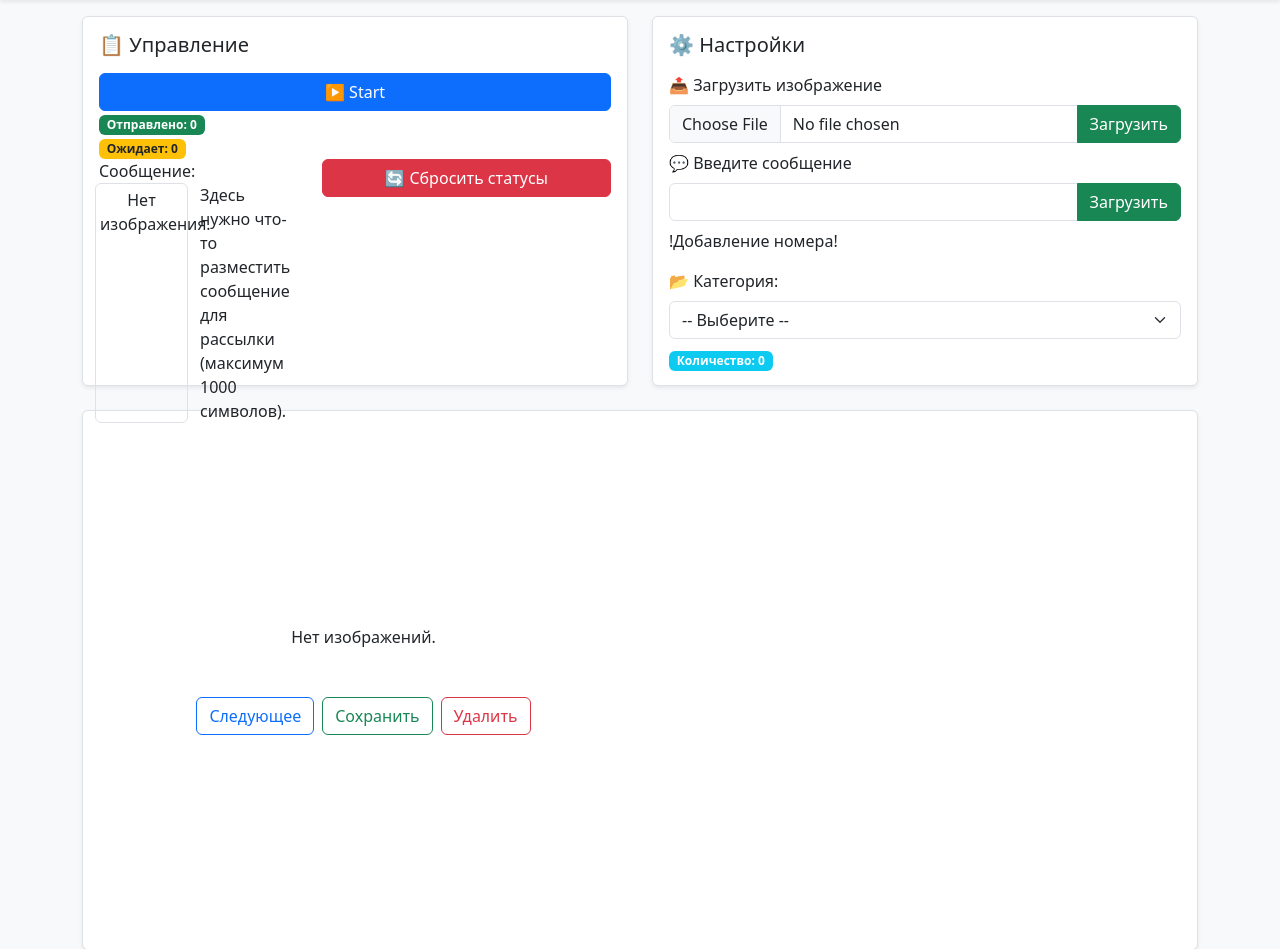
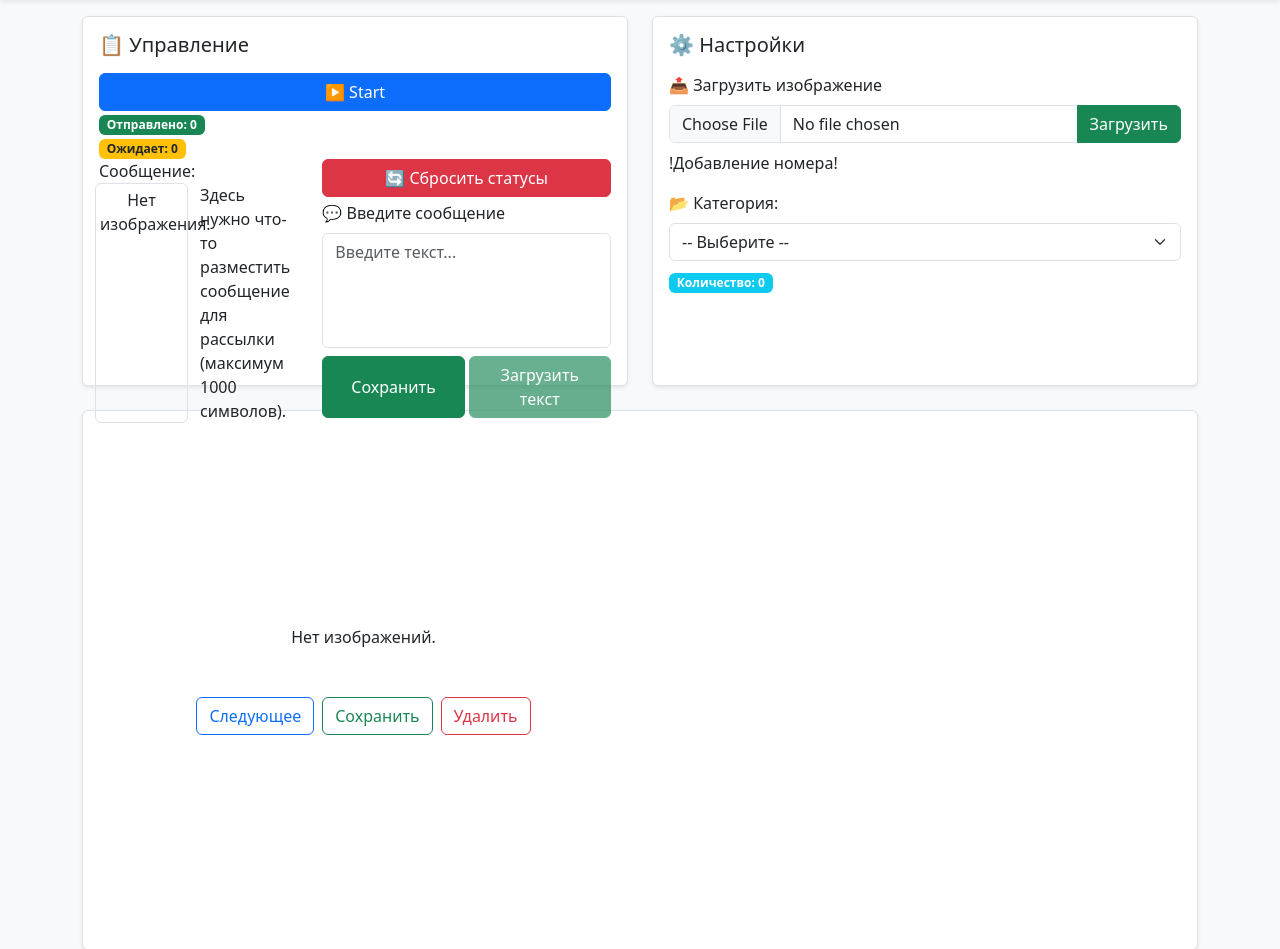
Before and after one commit to Resmus1/Whatsapp-Sender-2.0, a Flask app: page / in a window 1280 px wide. Shown: the part 57-1006 px from the top of the page. Run offline with Flask 3, Linux system fonts and the light colour scheme; data that the repository does not hold is empty.

Commit message:
Add textarea with 1000-char limit and placeholder. Load saved text from session into textarea. Add two buttons with 50% width using flexbox. Enable disabling buttons via disabled attribute. Fix Jinja template errors with session text rendering.

```diff
--- a/static/css/main.css
+++ b/static/css/main.css
@@ -25,3 +25,9 @@
     width: auto;
     object-fit: contain;
 }
+
+.textarea_message {
+    overflow-y: auto;
+    resize: none;
+    height: 115px;
+}
--- a/templates/index.html
+++ b/templates/index.html
@@ -50,9 +50,24 @@
         </div>
     </div>
     <div class="col-md-7">
-        <form action="/reset_statuses" method="get" class="mb-1">
-            <button type="submit" class="btn btn-danger w-100">🔄 Сбросить статусы</button>
-        </form>
+        <div class="row">
+            <form action="/reset_statuses" method="get" class="mb-1">
+                <button type="submit" class="btn btn-danger w-100">🔄 Сбросить статусы</button>
+            </form>
+        </div>
+        <div>
+            <form action="/text" method="post" class="mb-2">
+                <label for="text" class="form-label">💬 Введите сообщение</label>
+                <div class="mb-2">
+                    <textarea name="text" id="text" class="form-control textarea_message" maxlength="1000"
+                        placeholder="Введите текст...">{{ session.get('text_message') }}</textarea>
+                </div>
+                <div class="d-flex">
+                    <button type="submit" class="btn btn-success w-50 me-1">Сохранить</button>
+                    <button type="submit" class="btn btn-success w-50 disabled">Загрузить текст</button>
+                </div>
+            </form>
+        </div>
     </div>
 </div>
 
@@ -66,14 +81,6 @@
     <label class="form-label">📤 Загрузить изображение</label>
     <div class="input-group">
         <input type="file" name="file" class="form-control" required>
-        <button type="submit" class="btn btn-success">Загрузить</button>
-    </div>
-</form>
-
-<form action="/text" method="post" class="mb-2">
-    <label class="form-label">💬 Введите сообщение</label>
-    <div class="input-group">
-        <input type="text" name="text" class="form-control" required>
         <button type="submit" class="btn btn-success">Загрузить</button>
     </div>
 </form>
```
Also changed, not shown: database.py (+9 -1 lines).
